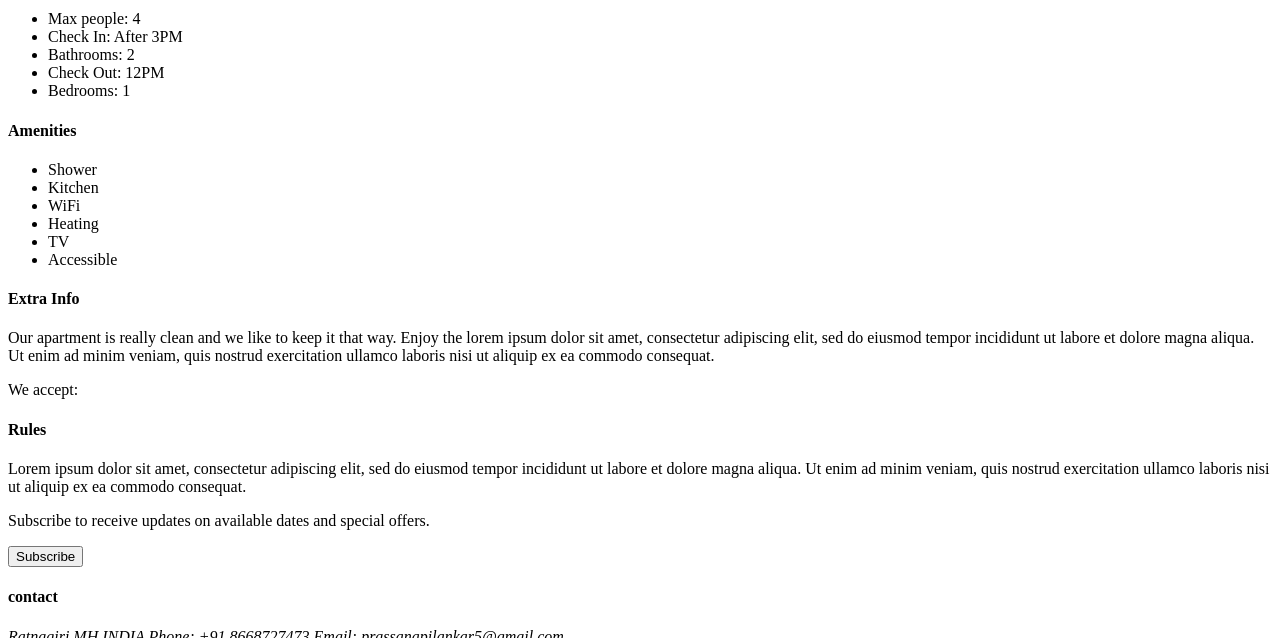
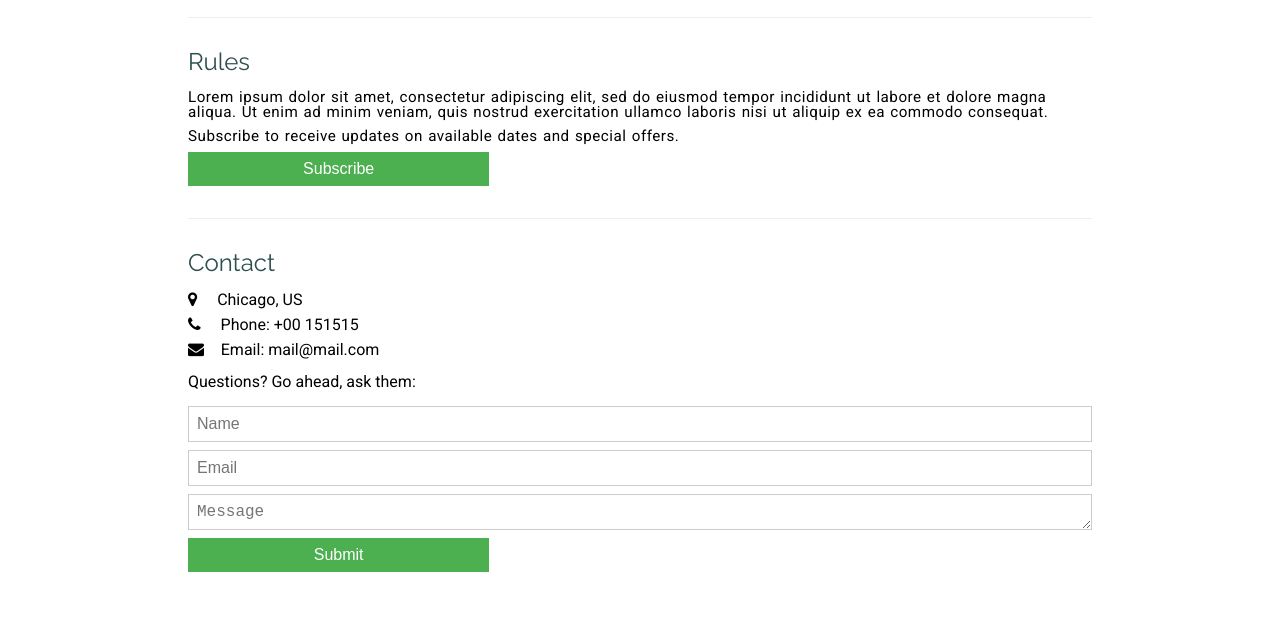
Before and after one commit to prassanapilankar5/Airbnb-Practice-Repo, a plain HTML site: page index.html in a window 1280 px wide. Shown: the part 2162-2800 px from the top of the page. After the commit the page ends 2750 px from the top, so only its background shows below. Drawn offline with Linux system fonts and the light colour scheme.

Commit message:
Added Css to the Website.

```diff
--- a/index.html
+++ b/index.html
@@ -3,83 +3,123 @@
 <head>
   <meta charset="UTF-8">
   <meta name="viewport" content="width=device-width, initial-scale=1.0">
-  <title>Intro to HTML</title>
+  <title>Airbnb</title>
+
+  <link href="https://fonts.googleapis.com/css?family=Raleway|Roboto&display=swap" rel="stylesheet">
+  <link rel="stylesheet" href="https://cdnjs.cloudflare.com/ajax/libs/font-awesome/4.7.0/css/font-awesome.min.css">
+  <link rel="stylesheet" href="style.css">
 </head>
 <body>
   <div class="container">
+    <header>
+      <div class="wrapper">
+        <a class="logo" href="#">Homestay</a>
+
+        <nav>
+          <ul class="navigation">
+            <li class="nav-item"><a href="#">INR</a></li>
+            <li class="nav-item"><a href="#">Help</a></li>
+            <li class="nav-item"><a href="#">Login</a></li>
+            <li class="nav-item"><a href="#">Sign up</a></li>
+          </ul>
+        </nav>
+      </div>
+    </header>
+
+    <main>
       <h1>Studio in Bandra Apartment</h1>
 
-        <section class="images">
+      <section class="slides">
+        <div class="current-slide">
           <img src="images/livingroom.jpg" alt="Living Room" />
 
+          <span class="caption">Living Room</span>
+        </div>
+
         <ul class="thumbnails">
+          <li class="thumbnail current"><img src="images/livingroom.jpg" alt="Living Room"></li>
           <li class="thumbnail"><img src="images/livingroom2.jpg" alt="Living Room 2"></li>
           <li class="thumbnail"><img src="images/diningroom.jpg" alt="Dining Room"></li>
           <li class="thumbnail"><img src="images/bedroom.jpg" alt="Bedroom"></li>
         </ul>
       </section>
 
-        <section class="Room-info">
-          <h4 class="section-title">The Space</h4>
+      <section class="room-info">
+        <h4 class="section-title">The space</h4>
+
         <ul class="info-list">
-            <li class="info-item"><i class="fa"></i><span>Max people: 4</span></li>
-            <li class="info-item"><i class="fa"></i><span>Check In: After 3PM</span></li>
-            <li class="info-item"><i class="fa"></i><span>Bathrooms: 2</span></li>
-            <li class="info-item"><i class="fa"></i><span>Check Out: 12PM</span></li>
-            <li class="info-item"><i class="fa"></i><span>Bedrooms: 1</span></li>
+          <li class="info-item"><i class="fa fa-fw fa-male"></i><span>Max people: 4</span></li>
+          <li class="info-item"><i class="fa fa-fw fa-clock-o"></i><span>Check In: After 3PM</span></li>
+          <li class="info-item"><i class="fa fa-fw fa-bath"></i><span>Bathrooms: 2</span></li>
+          <li class="info-item"><i class="fa fa-fw fa-clock-o"></i><span>Check Out: 12PM</span></li>
+          <li class="info-item"><i class="fa fa-fw fa-bed"></i><span>Bedrooms: 1</span></li>
         </ul>
       </section>
 
-         <section class="Room-info">
-           <h4 class="section title">Amenities</h4>
+      <section class="room-info">
+        <h4 class="section-title">Amenities</h4>
+
         <ul class="info-list">
-                <li class="info-item"><i class="fa"></i><span>Shower</span></li>
-                <li class="info-item"><i class="fa"></i><span>Kitchen</span></li>
-                <li class="info-item"><i class="fa"></i><span>WiFi</span></li>
-                <li class="info-item"><i class="fa"></i><span>Heating</span></li>
-                <li class="info-item"><i class="fa"></i><span>TV</span></li>
-                <li class="info-item"><i class="fa"></i><span>Accessible</span></li>
+          <li class="info-item"><i class="fa fa-fw fa-shower"></i><span>Shower</span></li>
+          <li class="info-item"><i class="fa fa-fw fa-cutlery"></i><span>Kitchen</span></li>
+          <li class="info-item"><i class="fa fa-fw fa-wifi"></i><span>WiFi</span></li>
+          <li class="info-item"><i class="fa fa-fw fa-thermometer"></i><span>Heating</span></li>
+          <li class="info-item"><i class="fa fa-fw fa-tv"></i><span>TV</span></li>
+          <li class="info-item"><i class="fa fa-fw fa-wheelchair"></i><span>Accessible</span></li>
         </ul>
-
       </section>
 
+      <section class="room-description">
+        <h4 class="section-title">Extra Info</h4>
 
-           <h4 class="section-title">Extra Info</h4>
-           <p>Our apartment is really clean and we like to keep it that way. Enjoy the lorem ipsum dolor sit amet, consectetur adipiscing elit, sed do eiusmod tempor incididunt ut labore et dolore magna aliqua. Ut enim ad minim veniam, quis nostrud exercitation ullamco laboris nisi ut aliquip ex ea commodo consequat.</p>
+        <p class="section-description">Our apartment is really clean and we like to keep it that way. Enjoy the lorem ipsum dolor sit amet, consectetur adipiscing elit, sed do eiusmod tempor incididunt ut labore et dolore magna aliqua. Ut enim ad minim veniam, quis nostrud exercitation ullamco laboris nisi ut aliquip ex ea commodo consequat.</p>
 
-             <span class="section-title">
+        <span class="section-description">
           <span>We accept:</span>
+
+          <i class="fa fa-credit-card"></i>
+          <i class="fa fa-cc-mastercard"></i>
+          <i class="fa fa-cc-amex"></i>
+          <i class="fa fa-cc-paypal"></i>
         </span>
+      </section>
+
       <section class="room-description">
         <h4 class="section-title">Rules</h4>
 
-            <p class="section-title">
+        <p class="section-description">
           Lorem ipsum dolor sit amet, consectetur adipiscing elit, sed do eiusmod tempor incididunt ut labore et dolore magna aliqua. Ut enim ad minim veniam, quis nostrud exercitation ullamco laboris nisi ut aliquip ex ea commodo consequat.
         </p>
 
-            <p>
+        <p class="section-description">
           Subscribe to receive updates on available dates and special offers.
         </p>
 
-            <button type="button">Subscribe</button>
+        <button type="button" class="btn">Subscribe</button>
       </section>
-        <section class="contact-us">
-          <h4 class="section-title">contact</h4>
+    </main>
+
+    <footer>
+      <section class="contact">
+        <h4 class="section-title">Contact</h4>
+
         <address>
-              <span><i class="fa"></i> Ratnagiri,MH,INDIA</span>
-              <span><i class="fa"></i> Phone: +91 8668727473</span>
-              <span><i class="fa"></i> Email: prassanapilankar5@gmail.com</span>
+          <div><i class="fa fa-map-marker"></i> <span>Chicago, US</span></div>
+          <div><i class="fa fa-phone"></i> <span>Phone: +00 151515</span></div>
+          <div><i class="fa fa-envelope"></i> <span>Email: mail@mail.com</span></div>
         </address>
-          <span>Questions? Go ahead, ask them:</span>
+
+        <span class="go-ahead">Questions? Go ahead, ask them:</span>
+
         <form action="/">
-            <input type="text" placeholder="Name" />
-            <input type="email" placeholder="Email" />
-            <textarea rows="1" placeholder="Message"></textarea>
+          <input type="text" placeholder="Name" class="input" />
+          <input type="email" placeholder="Email" class="input" />
+          <textarea rows="1" placeholder="Message" class="input"></textarea>
 
-            <input type="submit" value="submit" />
+          <input type="submit" value="submit" class="btn" />
         </form>
-
       </section>
+    </footer>
   </div>
 </body>
 </html>
--- /dev/null
+++ b/style.css
@@ -0,0 +1,214 @@
+/* http://meyerweb.com/eric/tools/css/reset/
+   v2.0 | 20110126
+   License: none (public domain)
+*/
+
+html, body, div, span, applet, object, iframe,
+h1, h2, h3, h4, h5, h6, p, blockquote, pre,
+a, abbr, acronym, address, big, cite, code,
+del, dfn, em, img, ins, kbd, q, s, samp,
+small, strike, strong, sub, sup, tt, var,
+b, u, i, center,
+dl, dt, dd, ol, ul, li,
+fieldset, form, label, legend,
+table, caption, tbody, tfoot, thead, tr, th, td,
+article, aside, canvas, details, embed,
+figure, figcaption, footer, header, hgroup,
+menu, nav, output, ruby, section, summary,
+time, mark, audio, video {
+	margin: 0;
+	padding: 0;
+	border: 0;
+	font-size: 100%;
+	font: inherit;
+  vertical-align: baseline;
+}
+/* HTML5 display-role reset for older browsers */
+article, aside, details, figcaption, figure,
+footer, header, hgroup, menu, nav, section {
+	display: block;
+}
+body {
+	line-height: 1;
+}
+ol, ul {
+	list-style: none;
+}
+blockquote, q {
+	quotes: none;
+}
+blockquote:before, blockquote:after,
+q:before, q:after {
+	content: '';
+	content: none;
+}
+table {
+	border-collapse: collapse;
+	border-spacing: 0;
+}
+
+/* apply a natural box layout model to all elements, but allowing components to change */
+html {
+  font-size: 16px;
+  box-sizing: border-box;
+  font-family: 'Roboto', sans-serif;
+}
+
+*, *:before, *:after {
+  box-sizing: inherit;
+}
+
+img {
+  width: 100%;
+  height: auto;
+}
+
+a {
+  text-decoration: none;
+}
+
+/* Site styling */
+.container {
+  width: 100%;
+  max-width: 58.5rem;
+  margin: 0 auto;
+  padding: 0 1rem;
+}
+
+/* Header */
+.logo {
+  font-family: 'Raleway', sans-serif;
+  padding: 1rem;
+  background: darkslategrey;
+  color: aliceblue;
+}
+
+.navigation li {
+  padding-left: 1rem;
+}
+
+.navigation li:first-child {
+  padding-left: 0;
+}
+
+.navigation li a {
+  padding-bottom: 0.2rem;
+  color: white;
+}
+
+.navigation li a:hover {
+  color: darkslategray;
+}
+
+/* Body */
+.room-info {
+  padding-bottom: 1rem;
+  margin-bottom: 1rem;
+  border-bottom: 1px solid #eee;
+}
+
+.room-description {
+  padding-bottom: 2rem;
+  margin-bottom: 1rem;
+  border-bottom: 1px solid #eee;
+}
+
+h1 {
+  padding: 8rem 0 1rem;
+  font-size: 1.8rem;
+  letter-spacing: 1px;
+}
+
+.section-title {
+  padding: 1rem 0;
+  font-family: 'Raleway', sans-serif;
+  font-size: 1.5rem;
+  color: darkslategray;
+  font-weight: 500;
+}
+
+.section-description {
+  font-size: 0.95rem;
+}
+
+.caption {
+  padding: 0.5rem 1rem;
+  color: white;
+  background: black;
+}
+
+.thumbnail {
+  width: 24.6%;
+  cursor: pointer;
+}
+
+.info-item {
+  width: 50%;
+  font-size: 1.2rem;
+  margin-bottom: 2rem;
+}
+
+.info-list li span {
+  margin-left: 0.5rem;
+}
+
+.section-description {
+  font-size: 0.95rem;
+  letter-spacing: 0.5px;
+  word-spacing: 1px;
+  margin-bottom: 0.5rem;
+}
+
+address {
+  margin-bottom: 1rem;
+}
+
+address div {
+  margin-bottom: 0.5rem;
+}
+
+address div span {
+  margin-left: 1rem;
+}
+
+address div:last-child span {
+  margin-left: 0.8rem;
+}
+
+.go-ahead {
+  display: block;
+  margin-bottom: 1rem;
+}
+
+form {
+  padding-bottom: 1rem;
+}
+
+.input {
+  width: 100%;
+  border: 1px solid #ccc;
+  padding: 0.5rem;
+  margin-bottom: 0.5rem;
+  display: block;
+  font-size: 1rem;
+}
+
+.btn {
+  width: 33.33333%;
+  border: none;
+  display: block;
+  padding: 0.5rem 1rem;
+  overflow: hidden;
+  text-align: center;
+  cursor: pointer;
+  white-space: nowrap;
+  background-color: #4CAF50;
+  color: #fff;
+  font-size: 1rem;
+  text-transform: capitalize;
+  opacity: 1;
+}
+
+.btn:hover {
+  opacity: 0.9;
+}
```
Lines whose indentation alone changed are shown as unchanged.
